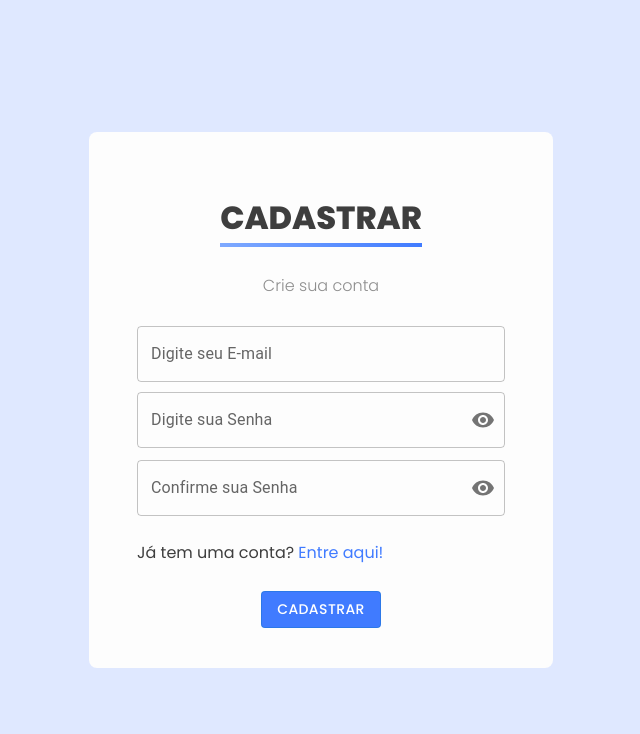
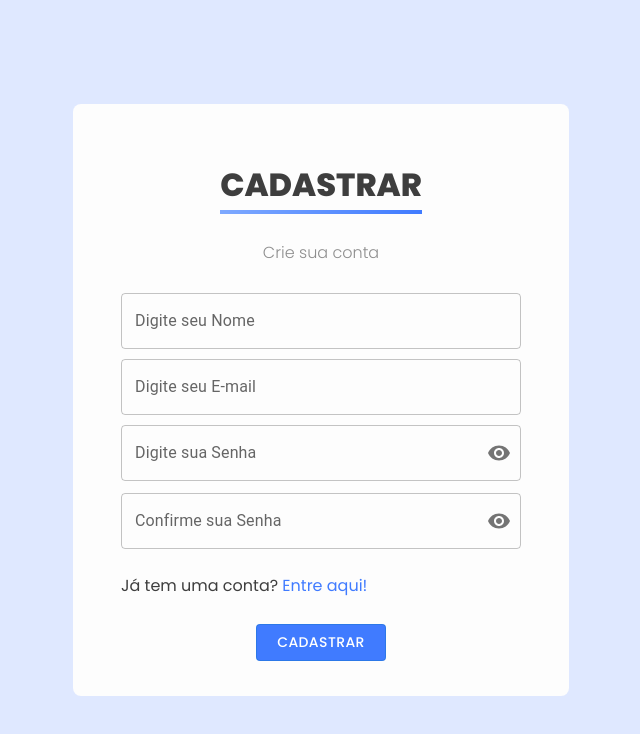
Before and after one commit to vitoriaGoncalves08/Futurize, a React (Vite) app in the folder futurize-frontend/: page /cadastro in a window 1280 px wide. Shown: the top 734 px of the page, without its empty margins (319-959 px from the left). Built offline with nearby package versions, Linux system fonts and the light colour scheme.

Commit message:
add: adicionando o campo nome

```diff
--- a/futurize-frontend/public/assets/css/cadastro-login.css
+++ b/futurize-frontend/public/assets/css/cadastro-login.css
@@ -10,8 +10,8 @@
     justify-content: center;
     flex-direction: column;
     gap: 10px;
-    height: 55vh;
-    width: 46vh;
+    height: 62vh;
+    width: 50vh;
     border-radius: 8px;
     background-color: var(--white);
     color: var(--font-dark);
--- a/futurize-frontend/src/components/Buttons/Buttons.css
+++ b/futurize-frontend/src/components/Buttons/Buttons.css
@@ -1,6 +1,6 @@
 .c-button {
-  height: 50px;
-  width: 120px;
+  height: 45px;
+  width: 130px;
   border-radius: 20px;
   background-color: #407BFF !important;
   color: #fff !important;
--- a/futurize-frontend/src/context/auth.jsx
+++ b/futurize-frontend/src/context/auth.jsx
@@ -37,7 +37,7 @@ export const AuthProvider = ({ children }) => {
     }
   };
 
-  const signup = (email, password) => {
+  const signup = (name, email, password) => {
     const usersStorage = JSON.parse(localStorage.getItem("users_bd"));
 
     const hasUser = usersStorage?.filter((user) => user.email === email);
@@ -49,9 +49,9 @@ export const AuthProvider = ({ children }) => {
     let newUser;
 
     if (usersStorage) {
-      newUser = [...usersStorage, { email, password }];
+      newUser = [...usersStorage, { name, email, password }];
     } else {
-      newUser = [{ email, password }];
+      newUser = [{name, email, password }];
     }
 
     localStorage.setItem("users_bd", JSON.stringify(newUser));
--- a/futurize-frontend/src/pages/cadastro.jsx
+++ b/futurize-frontend/src/pages/cadastro.jsx
@@ -7,10 +7,12 @@ import '../../public/assets/css/cadastro-login.css';
 import { ToastError } from "../components/Alert/Toast";
 
 export default function Cadastro() {
+  const [nome, setNome] = useState("");
   const [email, setEmail] = useState("");
   const [senhaConf, setSenhaConf] = useState("");
   const [senha, setSenha] = useState("");
   const [error, setError] = useState("");
+  const [nomeError, setNomeError] = useState("");
   const [emailError, setEmailError] = useState("");
   const [senhaError, setSenhaError] = useState("");
   const [senhaConfError, setSenhaConfError] = useState("");
@@ -52,7 +54,7 @@ export default function Cadastro() {
     return true;
 };
   const handleSignup = async () => {
-    if (!email | !senhaConf | !senha) {
+    if (!email | !senhaConf | !senha | !nome) {
       isFilled();
       return;
     } else if (senha !== senhaConf) {
@@ -83,7 +85,7 @@ export default function Cadastro() {
     }
 
     try {
-      const res = await signup(email, senha);
+      const res = await signup(nome, email, senha);
 
       if (res && res.error) {
         setError(res.error);
@@ -103,6 +105,13 @@ export default function Cadastro() {
        <h1 className="titulo">CADASTRAR</h1>
        <h2 className="subtitulo">Crie sua conta</h2>
        <div className="inputs">
+       <Input
+            id="nome"
+            type="text"
+            label="Digite seu Nome"
+            value={nome}
+            onChange={(e) => setNome(e.target.value)}
+          />
         <Input
             id="email"
             type="text"
@@ -120,10 +129,10 @@ export default function Cadastro() {
           value={senha}
           onChange={(e) => {
             setSenha(e.target.value);
-            setSenhaError(""); // Remova o erro quando o usuário digitar
+            setSenhaError("");
           }}
-          helperText={senhaError} // Exibe a mensagem de erro para a senha
-          error={Boolean(senhaError)} // Define erro como verdadeiro para exibir erro
+          helperText={senhaError}
+          error={Boolean(senhaError)}
         />
 
         <Input
@@ -134,7 +143,7 @@ export default function Cadastro() {
           value={senhaConf}
           onChange={(e) => {
             setSenhaConf(e.target.value);
-            setSenhaConfError(""); // Remova o erro quando o usuário digitar
+            setSenhaConfError("");
           }}
           helperText={senhaConfError}
           error={Boolean(senhaConfError)}
--- a/futurize-frontend/src/pages/login.jsx
+++ b/futurize-frontend/src/pages/login.jsx
@@ -40,7 +40,7 @@ export default function Login() {
       return;
     }
 
-    const res = signin(email, senha);
+    const res = signin( email, senha);
     if (res) {
       isErrors(res)
       return;
@@ -55,12 +55,14 @@ export default function Login() {
        <h2 className="subtitulo">Entre em sua conta</h2>
        <div className="inputs">
         <Input
+          id="email"
           type="text"
           value={email}
           label="E-mail"
           onChange={(e) => [setEmail(e.target.value), setEmailError("")]}
         />
         <Input
+          id="senha"
           type="password"
           label="Senha"
           value={senha}
```
